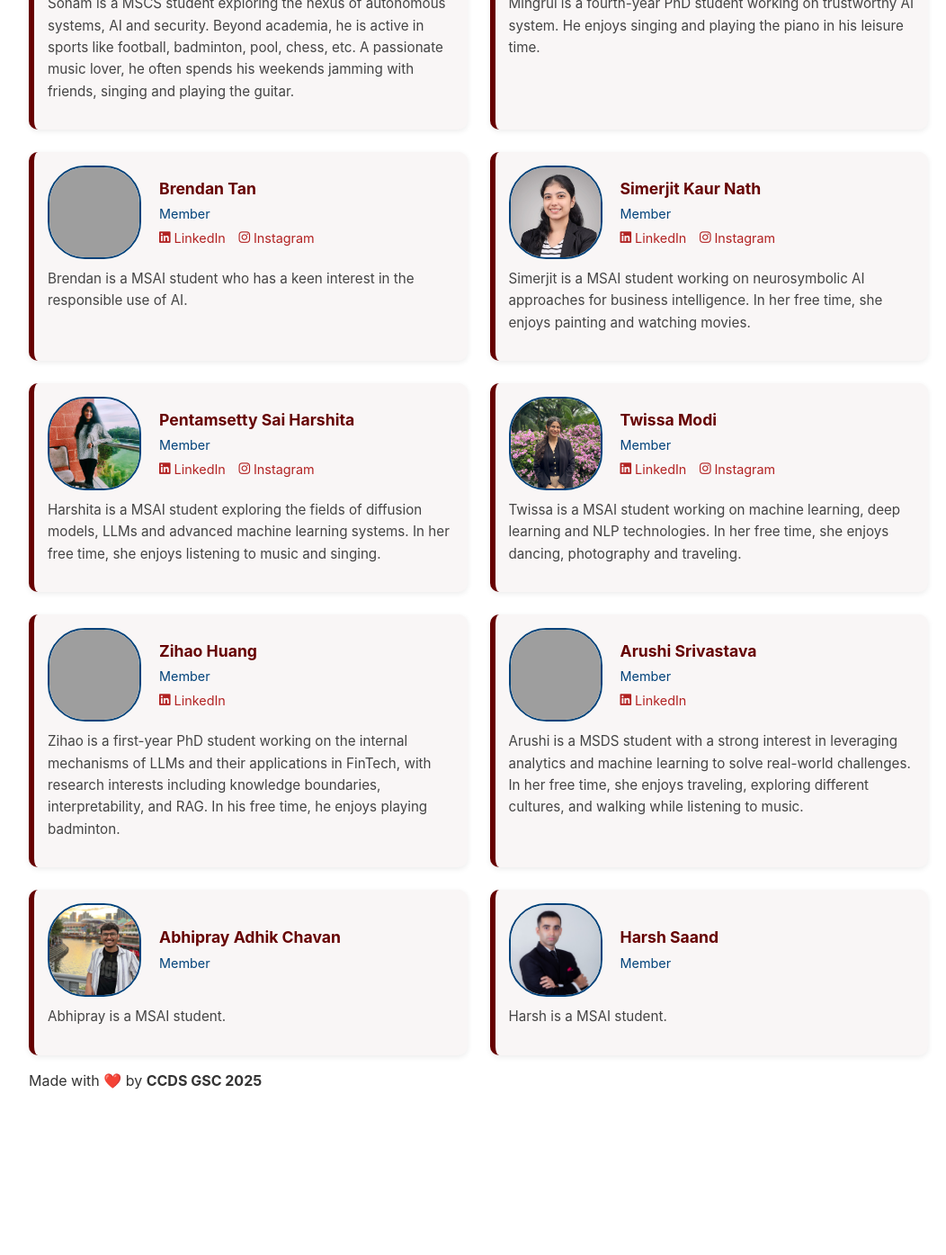
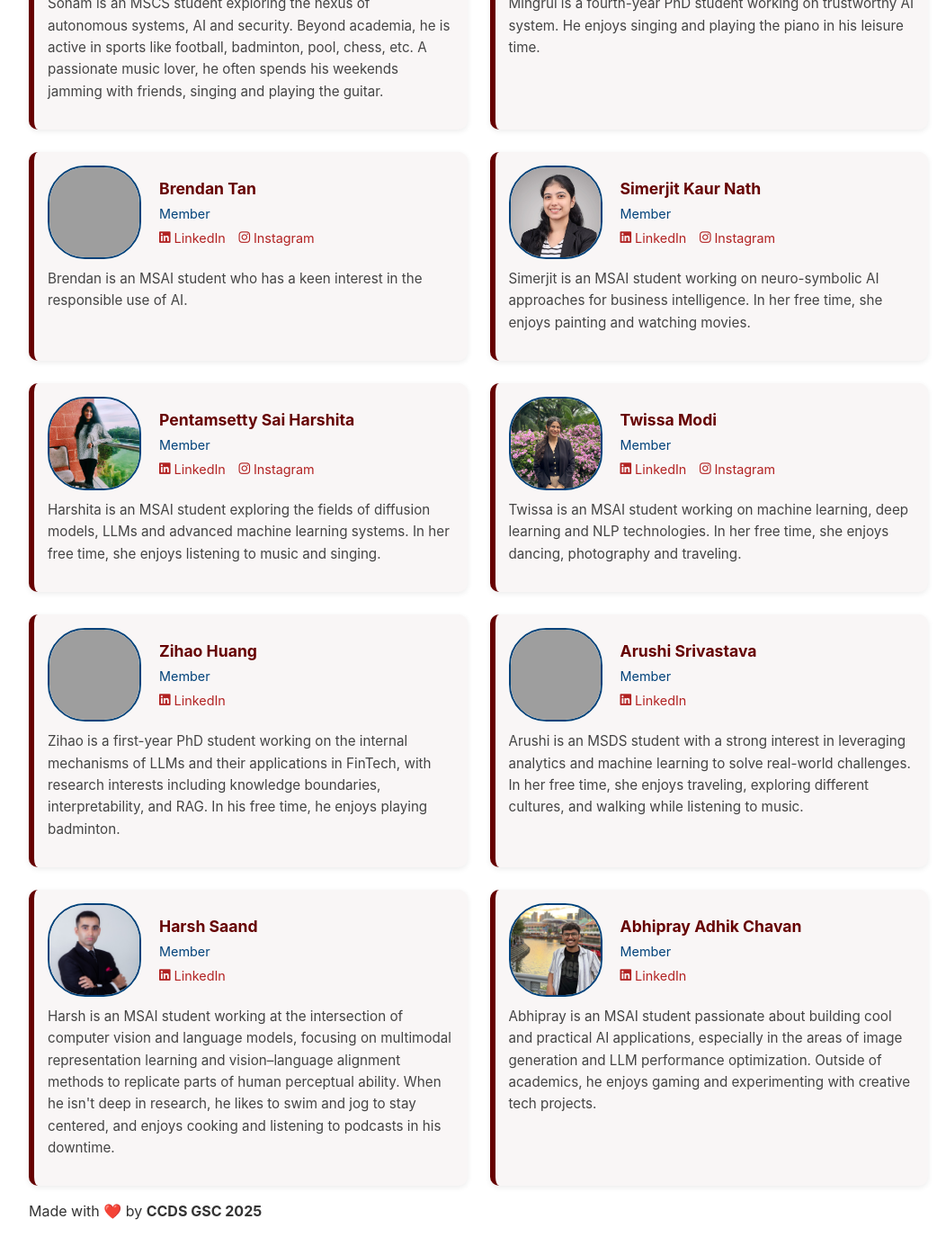
Before and after one commit to ccds-gsc/ccds-gsc.github.io, a Jekyll site: the page team.html, which Jekyll copies as it is, in a window 1280 px wide and 1400 px high, scrolled down 1674 px, cut to the strip 0-1395 px from the top of the window. Shown: the whole strip at 90% size, without its empty margins (108-1160 px from the left). Built offline with Jekyll 4.4.1, drawn with Linux system fonts in a browser that asks for light colours; before the commit the page ends 2928 px from its top, so only the background shows below that; some of the changed text lies outside the part shown; grey boxes are pictures that could not be loaded.

Commit message:
Update team.html

```diff
--- a/team.html
+++ b/team.html
@@ -356,7 +356,7 @@
         </div>
       </div>
       <p class="member-desc">
-      Soham is a MSCS student exploring the nexus of autonomous systems, AI and security. Beyond academia, he is active in sports like football, badminton, pool, chess, etc. A passionate music lover, he often spends his weekends jamming with friends, singing and playing the guitar.
+      Soham is an MSCS student exploring the nexus of autonomous systems, AI and security. Beyond academia, he is active in sports like football, badminton, pool, chess, etc. A passionate music lover, he often spends his weekends jamming with friends, singing and playing the guitar.
       </p>
     </div>
 
@@ -392,7 +392,7 @@
         </div>
       </div>
       <p class="member-desc">
-      Brendan is a MSAI student who has a keen interest in the responsible use of AI.
+      Brendan is an MSAI student who has a keen interest in the responsible use of AI.
       </p>
     </div>
 
@@ -414,7 +414,7 @@
         </div>
       </div>
       <p class="member-desc">
-      Simerjit is a MSAI student working on neurosymbolic AI approaches for business intelligence. In her free time, she enjoys painting and watching movies.
+      Simerjit is an MSAI student working on neuro-symbolic AI approaches for business intelligence. In her free time, she enjoys painting and watching movies.
       </p>
     </div>
 
@@ -436,7 +436,7 @@
         </div>
       </div>
       <p class="member-desc">
-      Harshita is a MSAI student exploring the fields of diffusion models, LLMs and advanced machine learning systems. In her free time, she enjoys listening to music and singing.
+      Harshita is an MSAI student exploring the fields of diffusion models, LLMs and advanced machine learning systems. In her free time, she enjoys listening to music and singing.
       </p>
     </div>
 
@@ -458,7 +458,7 @@
         </div>
       </div>
       <p class="member-desc">
-      Twissa is a MSAI student working on machine learning, deep learning and NLP technologies. In her free time, she enjoys dancing, photography and traveling.
+      Twissa is an MSAI student working on machine learning, deep learning and NLP technologies. In her free time, she enjoys dancing, photography and traveling.
       </p>
     </div>
 
@@ -494,35 +494,43 @@
         </div>
       </div>
       <p class="member-desc">
-      Arushi is a MSDS student with a strong interest in leveraging analytics and machine learning to solve real-world challenges. In her free time, she enjoys traveling, exploring different cultures, and walking while listening to music.
+      Arushi is an MSDS student with a strong interest in leveraging analytics and machine learning to solve real-world challenges. In her free time, she enjoys traveling, exploring different cultures, and walking while listening to music.
       </p>
     </div>
 
     <!-- Member 19 -->
     <div class="member-card">
       <div class="member-header">
+        <img src="./assets/img/profile/harsh.JPG" alt="Harsh">
+        <div>
+          <p class="member-name">Harsh Saand</p>
+          <p class="member-role">Member</p>
+          <a href="https://www.linkedin.com/in/harsh-saand-961228230/" class="social-link" target="_blank">
+            <i class="fab fa-linkedin"></i>
+            <span>LinkedIn</span>
+          </a>
+        </div>
+      </div>
+      <p class="member-desc">
+      Harsh is an MSAI student working at the intersection of computer vision and language models, focusing on multimodal representation learning and vision–language alignment methods to replicate parts of human perceptual ability. When he isn't deep in research, he likes to swim and jog to stay centered, and enjoys cooking and listening to podcasts in his downtime.
+      </p>
+    </div>
+
+    <!-- Member 20v -->
+    <div class="member-card">
+      <div class="member-header">
         <img src="./assets/img/profile/abhipray.jpg" alt="Abhipray">
         <div>
           <p class="member-name">Abhipray Adhik Chavan</p>
           <p class="member-role">Member</p>
+          <a href="https://www.linkedin.com/in/abhipray-chavan/" class="social-link" target="_blank">
+            <i class="fab fa-linkedin"></i>
+            <span>LinkedIn</span>
+          </a>
         </div>
       </div>
       <p class="member-desc">
-      Abhipray is a MSAI student.
-      </p>
-    </div>
-
-    <!-- Member 20 -->
-    <div class="member-card">
-      <div class="member-header">
-        <img src="./assets/img/profile/harsh.JPG" alt="Harsh">
-        <div>
-          <p class="member-name">Harsh Saand</p>
-          <p class="member-role">Member</p>
-        </div>
-      </div>
-      <p class="member-desc">
-      Harsh is a MSAI student.
+      Abhipray is an MSAI student passionate about building cool and practical AI applications, especially in the areas of image generation and LLM performance optimization. Outside of academics, he enjoys gaming and experimenting with creative tech projects.
       </p>
     </div>
 
```
